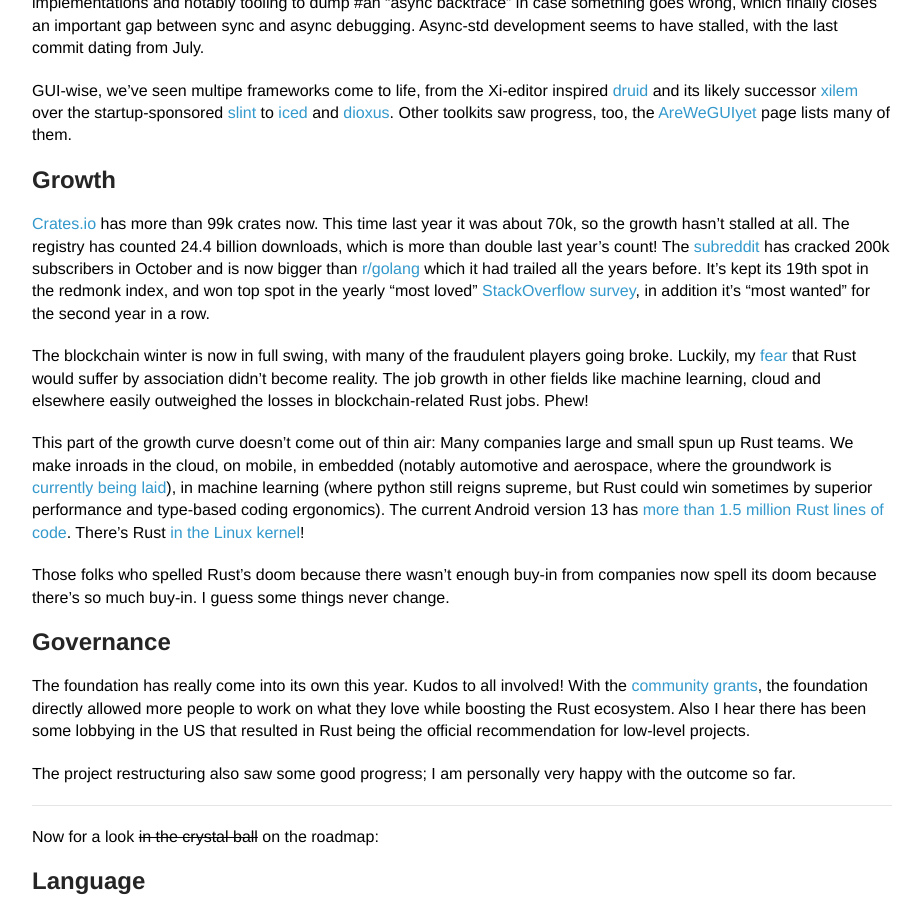
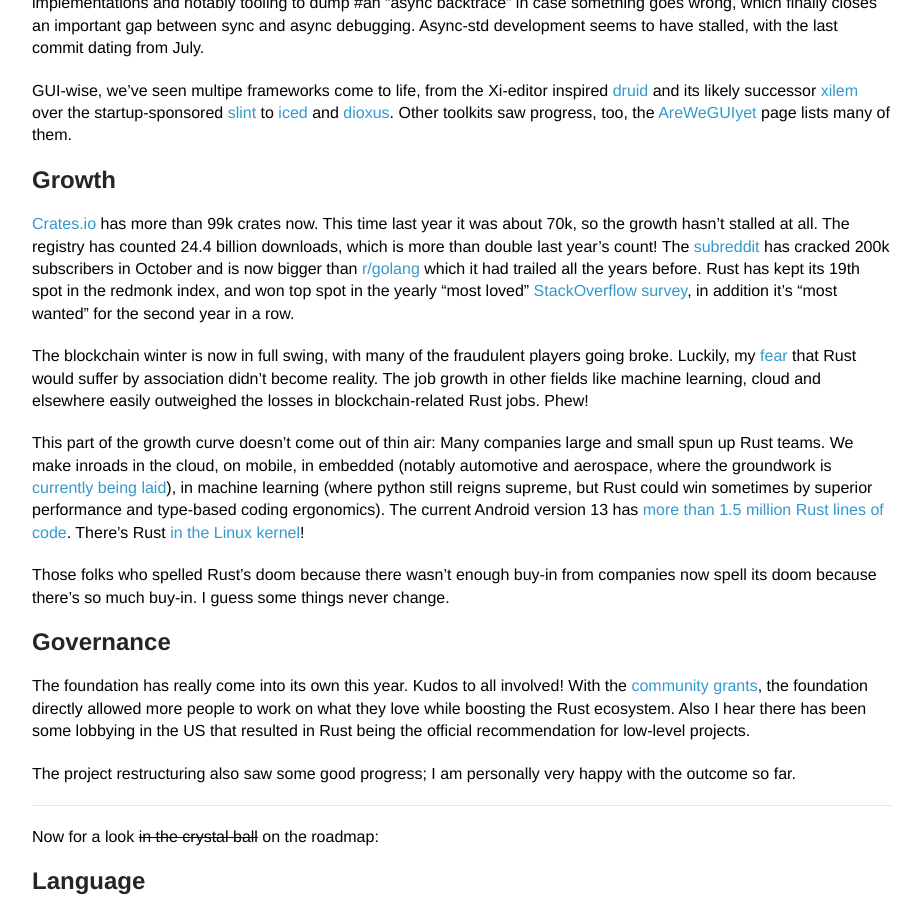
Before and after one commit to llogiq/llogiq.github.io, a Jekyll site: the page built from _posts/2022-12-11-catch22.md, in a window 1280 px wide and 900 px high, scrolled down 945 px. Shown: the whole window, without its empty margins (178-1099 px from the left). Built offline with Jekyll 4.4.1, drawn with Linux system fonts in a browser that asks for light colours.

Commit message:
small clarification

```diff
--- a/_posts/2022-12-11-catch22.md
+++ b/_posts/2022-12-11-catch22.md
@@ -68,8 +68,8 @@
 counted 24.4 billion downloads, which is more than double last year's count!
 The [subreddit](https://reddit.com/r/rust) has cracked 200k subscribers in
 October and is now bigger than [r/golang](https://reddit.com/r/golang) which
-it had trailed all the years before. It's kept its 19th spot in the redmonk
-index, and won top spot in the yearly "most loved"
+it had trailed all the years before. Rust has kept its 19th spot in the
+redmonk index, and won top spot in the yearly "most loved"
 [StackOverflow survey](https://survey.stackoverflow.co/2022/#most-loved-dreaded-and-wanted-language-love-dread),
 in addition it's "most wanted" for the second year in a row.
 
```
